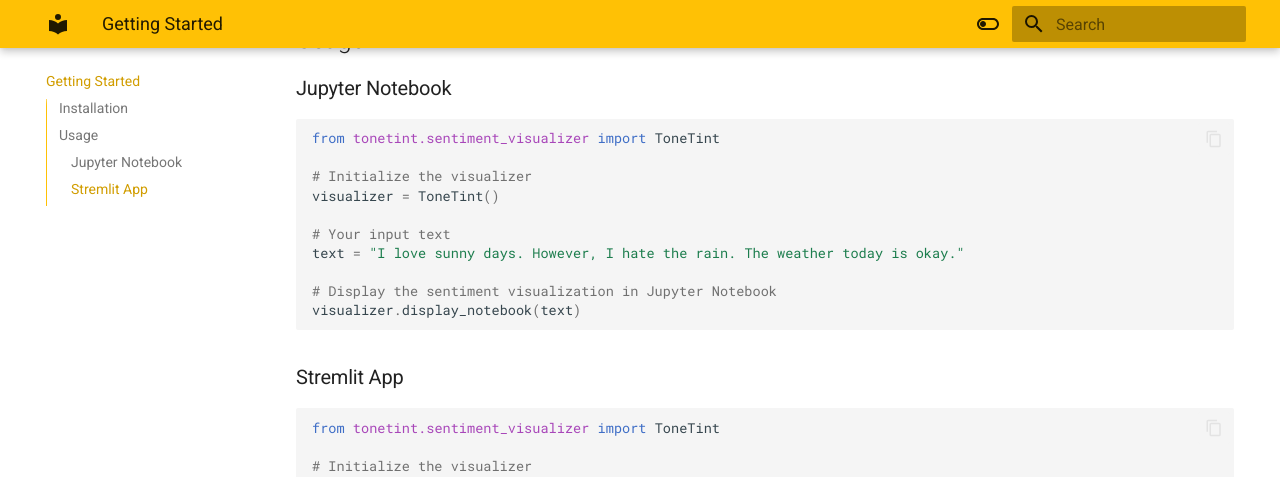
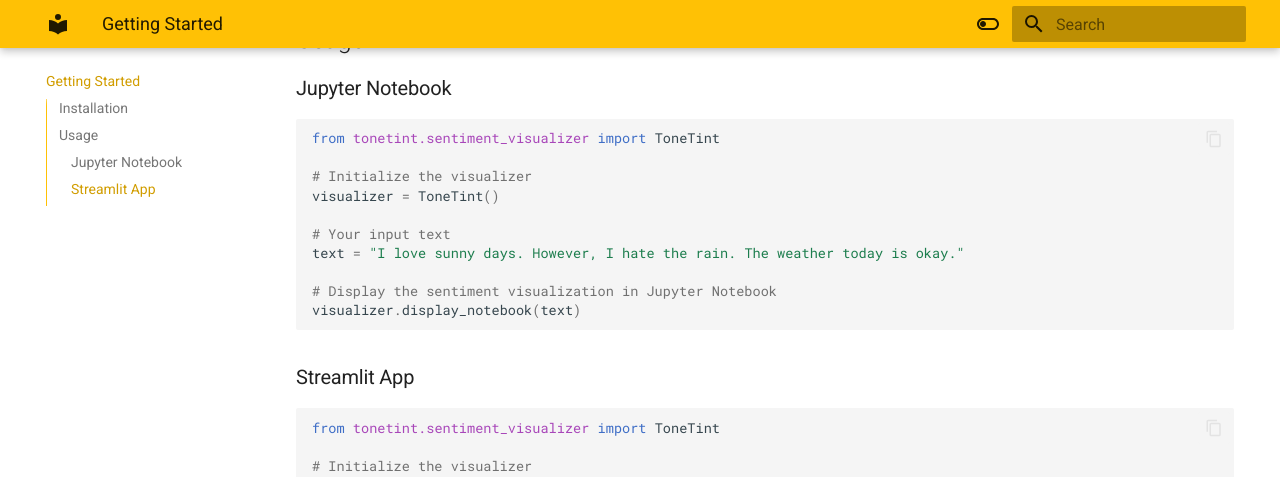
Before and after one commit to janduplessis883/ToneTine-Docs, an MkDocs documentation site: the page built from docs/1-Getting Started.md, in a window 1280 px wide and 900 px high, scrolled down 514 px. Shown: the top 477 px of the window. Built offline with MkDocs 1.6.1 and Material for MkDocs 9.7.7, drawn with Linux system fonts in a browser that asks for light colours.

````diff
--- a/docs/1-Getting Started.md
+++ b/docs/1-Getting Started.md
@@ -32,7 +32,7 @@ text = "I love sunny days. However, I hate the rain. The weather today is okay."
 # Display the sentiment visualization in Jupyter Notebook
 visualizer.display_notebook(text)
 ```
-### Stremlit App
+### Streamlit App
 ```python
 from tonetint.sentiment_visualizer import ToneTint
 
````
Also changed, not shown: docs/index.md (+1 -1 lines), docs/images/social.png (added), 2 other files.
